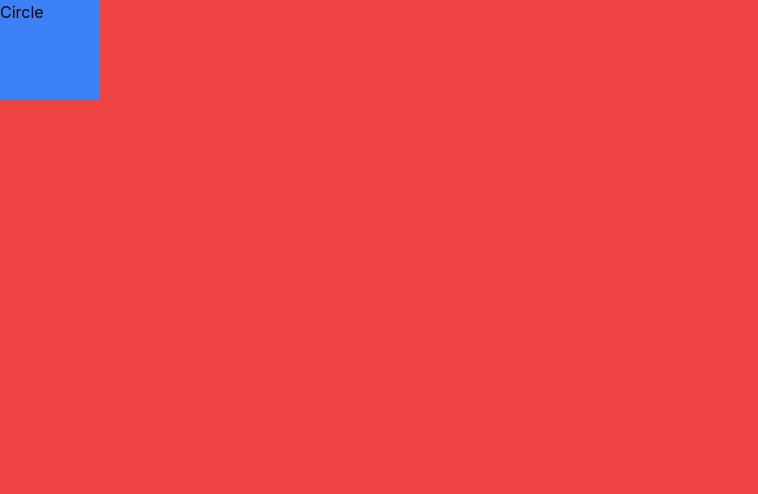
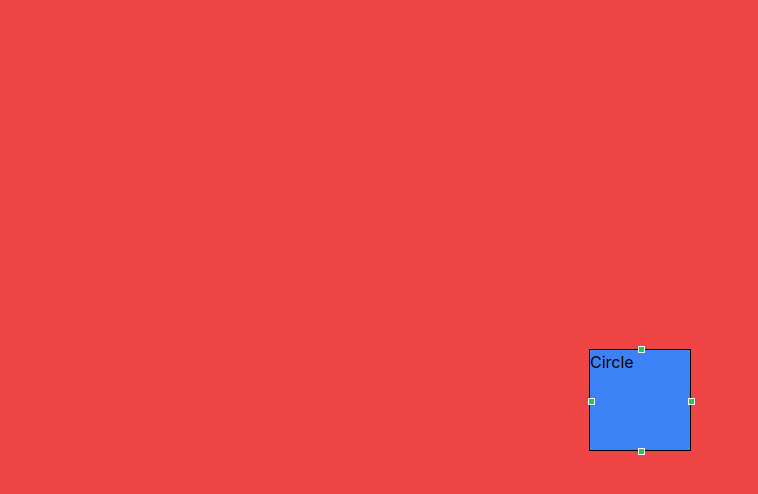
Before and after one commit to Jitulteron7/Object-drag-react, a React (Vite) app: page / in a window 1280 px wide. Shown: the top 494 px of the page, without its empty margins (0-758 px from the left). Built offline with nearby package versions, Linux system fonts and the light colour scheme.

Commit message:
resize wrapper created

```diff
--- a/package.json
+++ b/package.json
@@ -10,8 +10,10 @@
     "preview": "vite preview"
   },
   "dependencies": {
+    "@reduxjs/toolkit": "^2.2.1",
     "react": "^18.2.0",
-    "react-dom": "^18.2.0"
+    "react-dom": "^18.2.0",
+    "react-redux": "^9.1.0"
   },
   "devDependencies": {
     "@types/react": "^18.2.55",
--- a/src/components/drag-wrapper/index.tsx
+++ b/src/components/drag-wrapper/index.tsx
@@ -5,6 +5,8 @@ import React, {
   useRef,
   useState,
 } from 'react';
+import { useSelector } from 'react-redux';
+import { RootState } from '../../redux/store';
 
 type Props = {
   children: React.ReactNode;
@@ -21,7 +23,9 @@ const DragWrapper = (props: Props) => {
     origin: POSITION,
     tranlation: POSITION,
   });
-
+  const { innerElement } = useSelector(
+    (state: RootState) => state.editor.value
+  );
   const handleMouseDown = useCallback((e: React.MouseEvent) => {
     const { clientX, clientY } = e;
     const { left, top } = (e.target as Element).getBoundingClientRect();
@@ -88,7 +92,8 @@ const DragWrapper = (props: Props) => {
       transition: state.isDragging ? 'none' : 'transform 500ms',
       zIndex: state.isDragging ? '2' : '1',
       position: state.isDragging ? 'absolute' : 'relative',
-      width: 'fit-content',
+      width: '100%',
+      height: '100%',
       userSelect: state.isDragging ? 'none' : 'element',
       opacity: state.isDragging ? 0.7 : 1,
     }),
@@ -97,11 +102,7 @@ const DragWrapper = (props: Props) => {
 
   const elmRef = useRef<HTMLDivElement>(null);
   return (
-    <div
-      ref={elmRef}
-      style={{ ...style }}
-      onMouseDown={handleMouseDown}
-      className="testing">
+    <div ref={elmRef} style={{ ...style }} onMouseDown={handleMouseDown}>
       {children}
     </div>
   );
--- a/src/components/editor/edit.tsx
+++ b/src/components/editor/edit.tsx
@@ -1,15 +1,26 @@
 import React from 'react';
 import DragWrapper from '../drag-wrapper';
 import Circle from '../tools/circle';
+import ResizeWrapper from '../resize-wrapper';
+import { useDispatch } from 'react-redux';
+import { isSelectedWrapper } from '../../redux/feature/editor';
 
 type Props = {};
 
 const Editor = (props: Props) => {
+  const dispatch = useDispatch();
+  const handleEditorClick = () => {
+    dispatch(isSelectedWrapper(false));
+  };
   return (
-    <div className="text-black bg-red-500 w-[100vw] h-[100vh]">
-      <DragWrapper>
-        <Circle />
-      </DragWrapper>
+    <div
+      className="text-black bg-red-500 w-[100vw] h-[100vh] p-5 flex justify-center items-center"
+      onClick={handleEditorClick}>
+      <ResizeWrapper>
+        <DragWrapper>
+          <Circle />
+        </DragWrapper>
+      </ResizeWrapper>
     </div>
   );
 };
--- /dev/null
+++ b/src/components/resize-wrapper/index.tsx
@@ -0,0 +1,209 @@
+import React, { useCallback, useEffect, useMemo, useState } from 'react';
+import { RootState } from '../../redux/store';
+import { useDispatch, useSelector } from 'react-redux';
+import {
+  EditorInnerElement,
+  innerElementStyle,
+  isSelectedWrapper,
+} from '../../redux/feature/editor';
+
+type Props = {
+  children: React.ReactNode;
+};
+
+const POSITION = {
+  x: 0,
+  y: 0,
+};
+const ResizeWrapper = (props: Props) => {
+  const { editorWrapper, innerElement } = useSelector(
+    (state: RootState) => state.editor.value
+  );
+
+  const dispatch = useDispatch();
+
+  const { children } = props;
+  const [state, setState] = useState({
+    origin: POSITION,
+    resizeOrg: POSITION,
+    dir: -1,
+    isResize: false,
+    isSelected: false,
+  });
+
+  const handleWrapperMouseDown = useCallback(
+    (e: React.MouseEvent, dir: number) => {
+      console.log(e.clientX, 'clietx');
+
+      setState((state) => ({
+        ...state,
+        resizeOrg: {
+          x: e.clientX,
+          y: e.clientY,
+        },
+        dir: dir,
+        isResize: true,
+      }));
+    },
+    [state.resizeOrg]
+  );
+
+  const handleWrapperMouseMove = useCallback(
+    (e: MouseEvent) => {
+      if (state.isResize) {
+        const orgHeight = innerElement.styles.height;
+        const orgWidth = innerElement.styles.width;
+        const deltaX = e.clientX - state.resizeOrg.x;
+        const deltaY = e.clientY - state.resizeOrg.y;
+        console.log('direction', state.dir);
+
+        let newHeight = orgHeight;
+        let newWidth = orgWidth;
+
+        switch (state.dir) {
+          case 0:
+            newHeight = orgHeight;
+            break;
+          case 1:
+            newWidth += deltaX;
+            break;
+          case 2:
+            newHeight += deltaY;
+            break;
+          case 3:
+            break;
+          default:
+            setState((state) => ({
+              ...state,
+              dir: -1,
+            }));
+        }
+        console.log(newHeight, newWidth, 'org');
+
+        const testing = {
+          height: newHeight,
+          width: newWidth,
+        };
+
+        console.log(testing, 'testing');
+
+        const obj: Partial<EditorInnerElement> = {
+          styles: {
+            height: newHeight,
+            width: newWidth,
+          },
+        };
+        console.log(innerElement.styles, 'from func style');
+        dispatch(innerElementStyle(obj));
+      }
+    },
+    [state.resizeOrg]
+  );
+
+  const handleWrapperMouseUp = useCallback(() => {
+    setState((state) => ({
+      ...state,
+      isResize: false,
+    }));
+  }, []);
+
+  useEffect(() => {
+    if (state.isResize) {
+      window.addEventListener('mousemove', handleWrapperMouseMove);
+      window.addEventListener('mouseup', handleWrapperMouseUp);
+    }
+
+    return () => {
+      window.removeEventListener('mousemove', handleWrapperMouseMove);
+      window.removeEventListener('mouseup', handleWrapperMouseUp);
+    };
+  }, [state.isResize, handleWrapperMouseUp, handleWrapperMouseMove]);
+
+  const style = useMemo(
+    (): Partial<React.CSSProperties> => ({
+      cursor: state.isResize ? 'move' : '',
+      transition: state.isResize ? 'none' : 'transform 500ms',
+      zIndex: 3,
+      position: state.isResize ? 'absolute' : 'relative',
+      width: 'fit-content',
+      userSelect: state.isResize ? 'none' : 'element',
+      opacity: state.isResize ? 0.7 : 1,
+      // border: editorWrapper.isSelected ? '2px solid black' : '',
+      // padding: editorWrapper.isSelected ? 2 : 0,
+      boxShadow: '0 0 0 1px #000',
+    }),
+    [state.isResize, editorWrapper.isSelected]
+  );
+
+  const handleSelect = (e: React.MouseEvent) => {
+    e.stopPropagation();
+    dispatch(isSelectedWrapper(true));
+  };
+  return (
+    <div onClick={handleSelect} style={{ ...style }}>
+      <div
+        className="relative top-0 left-0 w-[100%] h-[100%]"
+        style={{
+          width: innerElement.styles.width,
+          height: innerElement.styles.height,
+        }}>
+        <div
+          onMouseDown={(e) => handleWrapperMouseDown(e, 0)}
+          className="absolute w-[7px] h-[7px] bg-green-500"
+          style={{
+            top: '-4px',
+            left: 'calc(50% - 2.5px)',
+            zIndex: 2,
+            cursor: 'e-resize',
+            pointerEvents: 'all',
+            border: '1px solid #fff',
+            borderRadius: 0,
+          }}
+        />
+        <div
+          onMouseDown={(e) => handleWrapperMouseDown(e, 1)}
+          className="absolute w-[7px] h-[7px] bg-green-500"
+          style={{
+            top: 'calc(50% - 2.5px)',
+            left: 'calc(100% - 2.5px)',
+            zIndex: 2,
+            cursor: 'e-resize',
+            pointerEvents: 'all',
+            border: '1px solid #fff',
+            borderRadius: 0,
+          }}
+        />
+        <div
+          onMouseDown={(e) => handleWrapperMouseDown(e, 2)}
+          className="absolute w-[7px] h-[7px] bg-green-500"
+          style={{
+            top: 'calc(100% - 2.5px)',
+            left: 'calc(50% - 2.5px)',
+            zIndex: 2,
+            cursor: 's-resize',
+            pointerEvents: 'all',
+            border: '1px solid #fff',
+            borderRadius: 0,
+          }}
+        />
+        <div
+          onMouseDown={(e) => handleWrapperMouseDown(e, 3)}
+          className="absolute w-[7px] h-[7px] bg-green-500"
+          style={{
+            top: 'calc(50% - 2.5px)',
+            left: '-2.5px',
+            zIndex: 2,
+            cursor: 's-resize',
+            pointerEvents: 'all',
+            border: '1px solid #fff',
+            borderRadius: 0,
+          }}
+        />
+
+        {children}
+      </div>
+    </div>
+  );
+};
+
+export default ResizeWrapper;
--- a/src/components/tools/circle.tsx
+++ b/src/components/tools/circle.tsx
@@ -1,9 +1,23 @@
 import React from 'react';
+import { useSelector } from 'react-redux';
+import { RootState } from '../../redux/store';
 
 type Props = {};
 
 const Circle = (props: Props) => {
-  return <div className="bg-blue-500 w-[100px] h-[100px] ">Circle</div>;
+  const innerElement = useSelector(
+    (state: RootState) => state.editor.value.innerElement
+  );
+  return (
+    <div
+      className="bg-blue-500 "
+      style={{
+        width: '100%',
+        height: '100%',
+      }}>
+      Circle
+    </div>
+  );
 };
 
 export default Circle;
--- a/src/main.tsx
+++ b/src/main.tsx
@@ -1,10 +1,13 @@
-import React from 'react'
-import ReactDOM from 'react-dom/client'
-import App from './App.tsx'
-import './index.css'
+import React from 'react';
+import ReactDOM from 'react-dom/client';
+import App from './App.tsx';
+import './index.css';
+import { ReduxProvider } from './redux/provider.tsx';
 
 ReactDOM.createRoot(document.getElementById('root')!).render(
   <React.StrictMode>
-    <App />
-  </React.StrictMode>,
-)
+    <ReduxProvider>
+      <App />
+    </ReduxProvider>
+  </React.StrictMode>
+);
--- a/src/redux/feature/editor.tsx
+++ b/src/redux/feature/editor.tsx
@@ -55,7 +55,7 @@ export const editorSlice = createSlice({
         ...state.value.innerElement,
         styles: {
           height: action.payload.styles?.height as number,
-          width: action.payload.styles?.height as number,
+          width: action.payload.styles?.width as number,
         },
       };
     },
@@ -72,9 +72,8 @@ export const editorSlice = createSlice({
         },
       };
     },
-    isSelectedWrapper: (state) => {
-      const orgState = state.value.editorWrapper.isSelected;
-      state.value.editorWrapper.isSelected = !orgState;
+    isSelectedWrapper: (state, action: PayloadAction<boolean>) => {
+      state.value.editorWrapper.isSelected = action.payload;
     },
   },
 });
```
Also changed, not shown: 1 other file (tests, documents, lock files or other folders).
